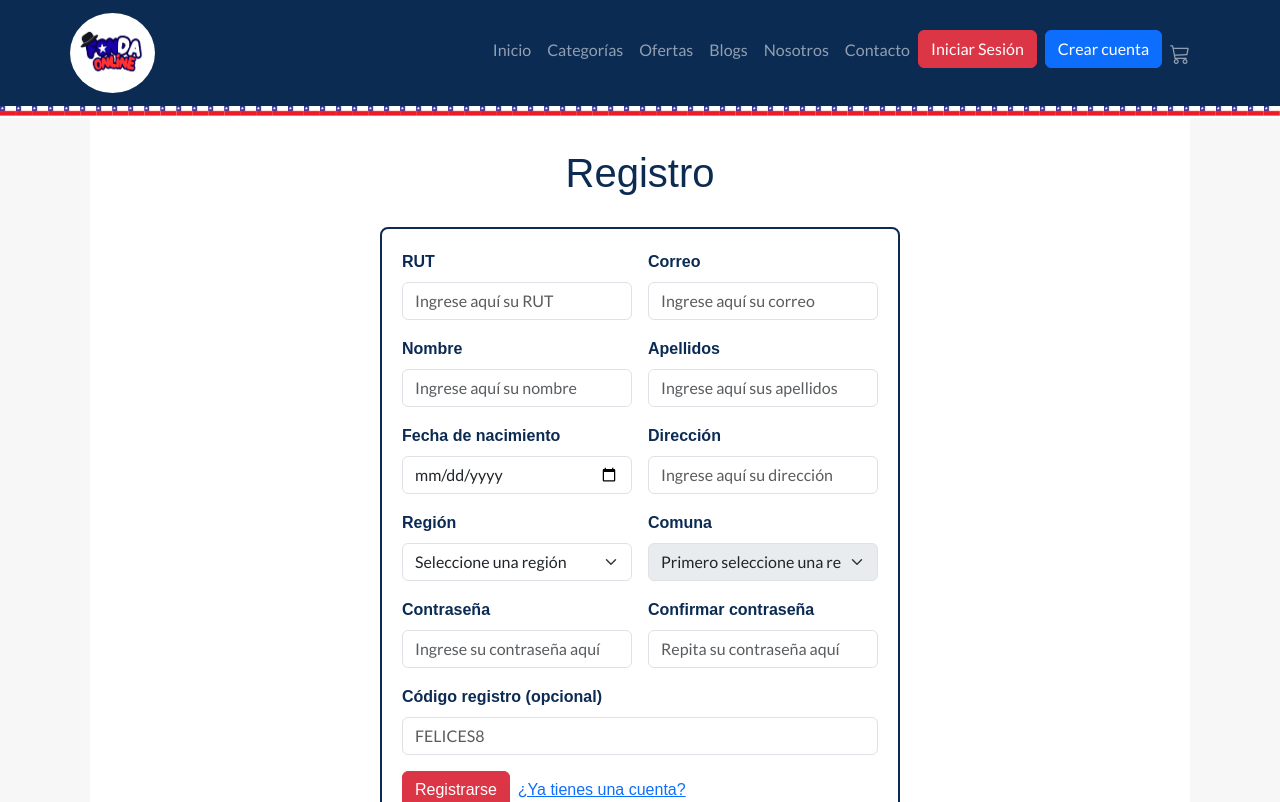
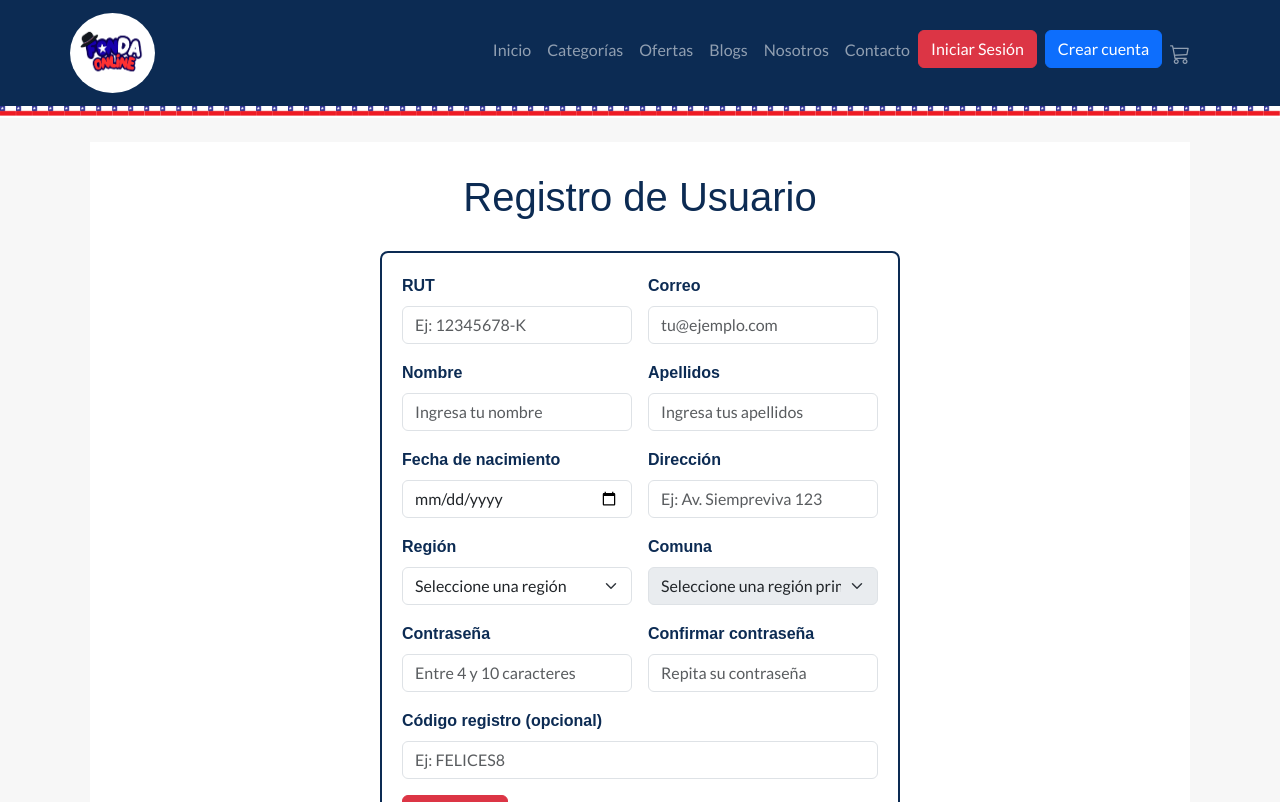
Before and after one commit to Sofi316/tufondaonline-front-back, a React (Create React App) app: page /registro in a window 1280 px wide. Shown: the top 802 px of the page. Built offline with nearby package versions, Linux system fonts and the light colour scheme; a web font is replaced by a local one.

Commit message:
Merge con registro de sofia.

```diff
--- a/src/pages/Registro.jsx
+++ b/src/pages/Registro.jsx
@@ -1,34 +1,40 @@
 // src/pages/Registro.jsx
+import React, { useState, useEffect } from 'react';
+import { Link, useNavigate } from 'react-router-dom';
+import { Alert } from 'react-bootstrap'; // Usaremos Alert de react-bootstrap
+// Importa funciones de tus archivos de datos (asegúrate que las rutas sean correctas)
+import { getRegiones, getComunas } from '../data/datos.js';
+import { createUsuario } from '../data/usersData.js';
 
-import React, { useState, useEffect } from 'react';
-import { Link } from 'react-router-dom';
-import { Alert } from 'react-bootstrap';
-import { getRegiones, getComunas } from '../data/datos.js';
-
-// --- FUNCIONES HELPER DE TU formulario.js ---
-// (Las ponemos fuera del componente para que no se redeclaren)
+// --- Funciones de Validación (fuera del componente) ---
 function validarRUT(rut) {
+    if (!rut) return false;
+    // Limpia el RUT (quita puntos y guion) y convierte a mayúsculas
     rut = rut.replace(/[.-]/g, '').toUpperCase();
+    // Expresión regular para validar formato XXXXXXXX-X (donde X es número o K)
     return /^[0-9]{7,8}[0-9K]$/.test(rut);
 }
 
 function calcularEdad(fechaNac) {
+    if (!fechaNac) return 0; // Si no hay fecha, devuelve 0
     const nacimiento = new Date(fechaNac);
     const hoy = new Date();
-    let edad = hoy.getFullYear() - nacimiento.getFullYear();
-    const mes = hoy.getMonth() - nacimiento.getMonth();
-
+    let edad = hoy.getFullYear() - nacimiento.getFullYear(); // Diferencia de años
+    const mes = hoy.getMonth() - nacimiento.getMonth(); // Diferencia de meses
+    // Ajusta la edad si aún no cumple años este año
     if (mes < 0 || (mes === 0 && hoy.getDate() < nacimiento.getDate())) {
         edad--;
     }
     return edad;
 }
-// --- FIN FUNCIONES HELPER ---
+// --- Fin Funciones de Validación ---
 
 
+// --- Componente Principal ---
 function Registro() {
 
-    const [formData, setFormData] = useState({
+    // Define el estado inicial del formulario
+    const initialState = {
         rut: '',
         email: '',
         nombre: '',
@@ -37,234 +43,237 @@ function Registro() {
         direccion: '',
         region: '',
         comuna: '',
-        contraseña: '',
+        contraseña: '', // Asegúrate que createUsuario espere 'contraseña'
         contraseñaCon: '',
-        codigo: ''
-    });
+        codigo: '',
+        tipo: 'cliente' // Añadido: Asigna rol por defecto (ajusta si es necesario)
+    };
 
+    // --- Declaración de Estados ---
+    // Solo UNA declaración de formData
+    const [formData, setFormData] = useState(initialState);
     const [listaRegiones, setListaRegiones] = useState([]);
     const [listaComunas, setListaComunas] = useState([]);
-    const [mensaje, setMensaje] = useState("");
-    const [tipoMensaje, setTipoMensaje] = useState("success");
+    const [mensaje, setMensaje] = useState(""); // Para mensajes de éxito/error
+    const [tipoMensaje, setTipoMensaje] = useState("success"); // 'success' o 'danger'
+    const navigate = useNavigate(); // Hook para redirigir
+    // ----------------------------
 
+    // --- Efectos ---
+    // Carga las regiones al inicio
     useEffect(() => {
         setListaRegiones(getRegiones());
-    }, []);
+    }, []); // Array vacío = solo se ejecuta una vez
 
+    // Carga las comunas cuando cambia la región seleccionada
     useEffect(() => {
-        if (formData.region) {
-            setListaComunas(getComunas(formData.region));
+        if (formData.region) { // Si hay una región seleccionada...
+            setListaComunas(getComunas(formData.region)); // ...carga sus comunas
         } else {
-            setListaComunas([]);
+            setListaComunas([]); // Si no, vacía la lista de comunas
         }
+        // Resetea la comuna seleccionada cada vez que cambia la región
         setFormData(prev => ({ ...prev, comuna: '' }));
-    }, [formData.region]);
+    }, [formData.region]); // Se ejecuta cada vez que formData.region cambia
+    // -------------
 
-
+    // Maneja los cambios en cualquier input del formulario
     const handleChange = (e) => {
-        setMensaje(""); // Limpia el mensaje de error/éxito al empezar a escribir
-        const { name, value } = e.target;
+        setMensaje(""); // Limpia mensajes al empezar a escribir
+        const { name, value } = e.target; // Obtiene el nombre y valor del input que cambió
+        // Actualiza el estado 'formData' con el nuevo valor
         setFormData(prevData => ({
-            ...prevData,
-            [name]: value
+            ...prevData, // Mantiene los valores anteriores
+            [name]: value // Actualiza solo el campo que cambió
         }));
     };
 
-    // --- MANEJADOR ACTUALIZADO CON VALIDACIONES DE formulario.js ---
+    // Maneja el envío del formulario
     const handleSubmit = (e) => {
-        e.preventDefault();
-        setMensaje("");
-        let descuentos = []; // Array para los beneficios
+        e.preventDefault(); // Evita que la página se recargue
+        setMensaje(""); // Limpia mensajes previos
+        let descuentos = []; // Array para guardar mensajes de beneficios
 
-        // --- INICIO DE VALIDACIONES ---
+        // Desestructura formData para facilitar el acceso a los valores
         const { rut, email, nombre, apellidos, fechaNac, direccion, contraseña, contraseñaCon, region, comuna, codigo } = formData;
 
-        // 1. RUT
+        // --- VALIDACIONES ---
         if (!rut || !validarRUT(rut)) {
-            setTipoMensaje("danger");
-            setMensaje("El RUT es requerido y debe ser válido (ej: 12345678-K)");
-            return;
+            setTipoMensaje("danger"); setMensaje("El RUT es requerido y debe ser válido (ej: 12345678-K)"); return;
         }
+        // Valida formato de correo y dominios permitidos
+        if (!email || !/^[^\s@]+@(duoc\.cl|profesor\.duoc\.cl|gmail\.com)$/.test(email)) {
+            setTipoMensaje("danger"); setMensaje("Correo requerido con dominio @duoc.cl, @profesor.duoc.cl o @gmail.com"); return;
+        }
+        // Aplica beneficio si es de Duoc
+        if (email.endsWith('@duoc.cl')) { descuentos.push("¡Choripan gratis en tu cumpleaños por ser estudiante Duoc!"); } // Mensaje actualizado
+        if (!nombre || nombre.length > 50) {
+            setTipoMensaje("danger"); setMensaje("Nombre requerido (máx. 50 caracteres)"); return;
+        }
+        if (!apellidos || apellidos.length > 100) {
+            setTipoMensaje("danger"); setMensaje("Apellidos requeridos (máx. 100 caracteres)"); return;
+        }
+        if (!fechaNac) {
+            setTipoMensaje("danger"); setMensaje("Fecha de nacimiento requerida"); return;
+        } else { // Calcula edad y aplica beneficio si corresponde
+            const edad = calcularEdad(fechaNac);
+            if (edad < 18) { // Validación de edad mínima
+               setTipoMensaje("danger"); setMensaje("Debes ser mayor de 18 años para registrarte."); return;
+            }
+            if (edad >= 50) { descuentos.push("¡Tienes 50% de descuento por ser mayor de 50 años!"); } // Mensaje actualizado
+        }
+        if (!direccion || direccion.length > 300) {
+            setTipoMensaje("danger"); setMensaje("Dirección requerida (máx. 300 caracteres)"); return;
+        }
+        if (!region || !comuna) { // Asegura que se seleccionen ambos
+            setTipoMensaje("danger"); setMensaje("Debes seleccionar una Región y Comuna"); return;
+        }
+        // Valida largo de contraseña
+        if (!contraseña || contraseña.length < 4 || contraseña.length > 10) {
+            setTipoMensaje("danger"); setMensaje("Contraseña requerida (debe tener entre 4 y 10 caracteres)"); return;
+        }
+        // Valida que las contraseñas coincidan
+        if (contraseña !== contraseñaCon) {
+            setTipoMensaje("danger"); setMensaje("Error: Las contraseñas no coinciden."); return;
+        }
+        // Aplica beneficio por código
+        if (codigo === "FELICES8") { descuentos.push("¡Tienes 10% de descuento por usar el código FELICES18!"); } // Mensaje y código actualizados
+        // --- FIN VALIDACIONES ---
 
-        // 2. Email
-        if (!email || !/^[^\s@]+@(duoc\.cl|profesor\.duoc\.cl|gmail\.com)$/.test(email)) {
-            setTipoMensaje("danger");
-            setMensaje("Correo requerido con dominio @duoc.cl, @profesor.duoc.cl o @gmail.com");
-            return;
+        // Si todas las validaciones pasan...
+        try {
+            // Llama a la función de usersData para crear el usuario
+            // Asegúrate que createUsuario espere un objeto con las propiedades correctas
+            // (nombre, apellidos, email, contraseña, tipo/role, rut, region, comuna, fechaNac, direccion)
+            createUsuario({ ...formData, tipo: 'cliente' }); // Pasamos 'cliente' como tipo por defecto
+
+            // Prepara mensaje de éxito
+            let mensajeExito = '¡Registro exitoso!';
+            if (descuentos.length > 0) { // Si hay beneficios, los añade al mensaje
+                mensajeExito += '\n\nBeneficios aplicados:\n- ' + descuentos.join('\n- ');
+            }
+            setTipoMensaje("success"); // Tipo de alerta: éxito
+            setMensaje(mensajeExito); // Muestra el mensaje
+
+            // Limpia el formulario volviendo al estado inicial
+            setFormData(initialState);
+
+            // Redirige a la página de inicio de sesión después de 2 segundos
+            setTimeout(() => {
+                navigate('/iniciarSesion');
+            }, 2000); // 2000 milisegundos = 2 segundos
+
+        } catch (error) { // Si createUsuario lanza un error (ej. email duplicado)...
+            setTipoMensaje("danger"); // Tipo de alerta: error
+            // Muestra el mensaje de error (ej. "El correo ya está registrado")
+            setMensaje("Error al registrar el usuario: " + error.message);
+            console.error("Error en createUsuario:", error); // Muestra el error en consola
         }
-        if (email.endsWith('@duoc.cl')) {
-            descuentos.push("Tortas gratis en tu cumpleaños por ser estudiante Duoc");
-        }
-
-        // 3. Nombre
-        if (!nombre || nombre.length > 50) {
-            setTipoMensaje("danger");
-            setMensaje("Nombre requerido (máx. 50 caracteres)");
-            return;
-        }
-
-        // 4. Apellidos
-        if (!apellidos || apellidos.length > 100) {
-            setTipoMensaje("danger");
-            setMensaje("Apellidos requeridos (máx. 100 caracteres)");
-            return;
-        }
-
-        // 5. Fecha de nacimiento
-        if (!fechaNac) {
-            setTipoMensaje("danger");
-            setMensaje("Fecha de nacimiento requerida");
-            return;
-        } else {
-            const edad = calcularEdad(fechaNac);
-            if (edad >= 50) {
-                descuentos.push("50% de descuento por ser mayor de 50 años");
-            }
-        }
-
-        // 6. Dirección
-        if (!direccion || direccion.length > 300) {
-            setTipoMensaje("danger");
-            setMensaje("Dirección requerida (máx. 300 caracteres)");
-            return;
-        }
-
-        // 7. Región y Comuna (Validación extra, tu JS no la tenía pero es buena)
-        if (!region || !comuna) {
-            setTipoMensaje("danger");
-            setMensaje("Debe seleccionar una Región y Comuna");
-            return;
-        }
-
-        // 8. Contraseña
-        if (!contraseña || contraseña.length < 4 || contraseña.length > 10) {
-            setTipoMensaje("danger");
-            setMensaje("Contraseña requerida (debe tener entre 4 y 10 caracteres)");
-            return;
-        }
-
-        // 9. Confirmar Contraseña
-        if (contraseña !== contraseñaCon) {
-            setTipoMensaje("danger");
-            setMensaje("Error: Las contraseñas no coinciden.");
-            return;
-        }
-
-        // 10. Código descuento
-        if (codigo === "FELICES8") {
-            descuentos.push("10% de descuento por código FELICES8");
-        }
-
-        // --- FIN DE VALIDACIONES ---
-
-        // Si todo está bien:
-        console.log("Datos del formulario validados:", formData);
-
-        let mensajeExito = '¡Registro exitoso!';
-        if (descuentos.length > 0) {
-            // Preparamos el mensaje con saltos de línea
-            mensajeExito += '\n\nBeneficios aplicados:\n- ' + descuentos.join('\n- ');
-        }
-
-        setTipoMensaje("success");
-        setMensaje(mensajeExito);
-
-        // (Aquí llamarías a 'createUsuario' del servicio)
     };
 
-    // --- Renderización ---
+    // --- Renderización del JSX (la parte visual) ---
     return (
-        <main className="contenedor">
-            <h1 className="hReg">Registro</h1>
+        <main className="contenedor my-4"> {/* Añadido margen vertical */}
+            <h1 className="hReg text-center mb-4">Registro de Usuario</h1> {/* Centrado y con margen */}
 
-            {/* Renderiza el Alert (solo si 'mensaje' tiene texto) */}
+            {/* Muestra el Alert de Bootstrap si 'mensaje' tiene contenido */}
             {mensaje && (
               <Alert
-                variant={tipoMensaje}
-                onClose={() => setMensaje("")}
-                dismissible
-                // Agregamos este estilo para que respete los saltos de línea \n
+                variant={tipoMensaje} // Color del alert (success o danger)
+                onClose={() => setMensaje("")} // Permite cerrar el alert
+                dismissible // Muestra el botón 'x' para cerrar
+                // Estilo para que respete los saltos de línea (\n) en el mensaje de beneficios
                 style={{ whiteSpace: 'pre-wrap' }}
               >
                 {mensaje}
               </Alert>
             )}
 
+            {/* Formulario con clases de Bootstrap para layout */}
             <form className="formulario" id="formularioRegistro" onSubmit={handleSubmit} noValidate>
-                <div className="row g-3">
-                    {/* ... (Tus campos <input> y <select> van aquí sin cambios) ... */}
+                {/* Usa row y col-* de Bootstrap para organizar los campos */}
+                <div className="row g-3"> {/* g-3 añade espacio entre columnas */}
 
-                    {/* RUT */}
+                    {/* Campo RUT */}
                     <div className="col-md-6">
                         <label htmlFor="rut" className="form-label">RUT</label>
-                        <input name="rut" placeholder="Ingrese aquí su RUT" type="text" className="form-control" id="rut" value={formData.rut} onChange={handleChange} />
+                        <input name="rut" placeholder="Ej: 12345678-K" type="text" className="form-control" id="rut" value={formData.rut} onChange={handleChange} required />
                     </div>
-                    {/* Correo */}
+                    {/* Campo Correo */}
                     <div className="col-md-6">
                         <label htmlFor="email" className="form-label">Correo</label>
-                        <input type="email" name="email" placeholder="Ingrese aquí su correo" className="form-control" id="email" value={formData.email} onChange={handleChange} />
+                        <input type="email" name="email" placeholder="tu@ejemplo.com" className="form-control" id="email" value={formData.email} onChange={handleChange} required />
                     </div>
-                    {/* Nombre */}
+                    {/* Campo Nombre */}
                     <div className="col-md-6">
                         <label htmlFor="nombre" className="form-label">Nombre</label>
-                        <input name="nombre" placeholder="Ingrese aquí su nombre" type="text" className="form-control" id="nombre" value={formData.nombre} onChange={handleChange} />
+                        <input name="nombre" placeholder="Ingresa tu nombre" type="text" className="form-control" id="nombre" value={formData.nombre} onChange={handleChange} required maxLength="50"/>
                     </div>
-                    {/* Apellidos */}
+                    {/* Campo Apellidos */}
                     <div className="col-md-6">
                         <label htmlFor="apellidos" className="form-label">Apellidos</label>
-                        <input name="apellidos" placeholder="Ingrese aquí sus apellidos" type="text" className="form-control" id="apellidos" value={formData.apellidos} onChange={handleChange} />
+                        <input name="apellidos" placeholder="Ingresa tus apellidos" type="text" className="form-control" id="apellidos" value={formData.apellidos} onChange={handleChange} required maxLength="100"/>
                     </div>
-                    {/* Fecha de nacimiento */}
+                    {/* Campo Fecha de nacimiento */}
                     <div className="col-md-6">
                         <label htmlFor="fechaNac" className="form-label">Fecha de nacimiento</label>
-                        <input type="date" name="fechaNac" className="form-control" id="fechaNac" value={formData.fechaNac} onChange={handleChange} />
+                        <input type="date" name="fechaNac" className="form-control" id="fechaNac" value={formData.fechaNac} onChange={handleChange} required />
                     </div>
-                    {/* Dirección */}
+                    {/* Campo Dirección */}
                     <div className="col-md-6">
                         <label htmlFor="direccion" className="form-label">Dirección</label>
-                        <input type="text" name="direccion" placeholder="Ingrese aquí su dirección" className="form-control" id="direccion" value={formData.direccion} onChange={handleChange} />
+                        <input type="text" name="direccion" placeholder="Ej: Av. Siempreviva 123" className="form-control" id="direccion" value={formData.direccion} onChange={handleChange} required maxLength="300"/>
                     </div>
-                    {/* Región */}
+                    {/* Campo Región */}
                     <div className="col-md-6">
                         <label htmlFor="region" className="form-label">Región</label>
-                        <select name="region" id="region" className="form-select" value={formData.region} onChange={handleChange} >
+                        <select name="region" id="region" className="form-select" value={formData.region} onChange={handleChange} required>
                             <option value="">Seleccione una región</option>
+                            {/* Mapea las regiones cargadas en el estado */}
                             {listaRegiones.map(region => (<option key={region} value={region}>{region}</option>))}
                         </select>
                     </div>
-                    {/* Comuna */}
+                    {/* Campo Comuna */}
                     <div className="col-md-6">
                         <label htmlFor="comuna" className="form-label">Comuna</label>
-                        <select name="comuna" id="comuna" className="form-select" value={formData.comuna} onChange={handleChange} disabled={listaComunas.length === 0}>
-                            <option value="">{formData.region ? "Seleccione una comuna" : "Primero seleccione una región"}</option>
+                        <select name="comuna" id="comuna" className="form-select" value={formData.comuna} onChange={handleChange} disabled={listaComunas.length === 0} required>
+                            <option value="">{formData.region ? "Seleccione una comuna" : "Seleccione una región primero"}</option>
+                            {/* Mapea las comunas cargadas (depende de la región) */}
                             {listaComunas.map(comuna => (<option key={comuna} value={comuna}>{comuna}</option>))}
                         </select>
                     </div>
-                    {/* Contraseña */}
+                    {/* Campo Contraseña */}
                     <div className="col-md-6">
                         <label htmlFor="contraseña" className="form-label">Contraseña</label>
-                        <input type="password" name="contraseña" placeholder="Ingrese su contraseña aquí" className="form-control" id="contraseña" value={formData.contraseña} onChange={handleChange} />
+                        <input type="password" name="contraseña" placeholder="Entre 4 y 10 caracteres" className="form-control" id="contraseña" value={formData.contraseña} onChange={handleChange} required minLength="4" maxLength="10"/>
                     </div>
-                    {/* Confirmar contraseña */}
+                    {/* Campo Confirmar contraseña */}
                     <div className="col-md-6">
                         <label htmlFor="contraseñaCon" className="form-label">Confirmar contraseña</label>
-                        <input type="password" name="contraseñaCon" placeholder="Repita su contraseña aquí" className="form-control" id="contraseñaCon" value={formData.contraseñaCon} onChange={handleChange} />
+                        <input type="password" name="contraseñaCon" placeholder="Repita su contraseña" className="form-control" id="contraseñaCon" value={formData.contraseñaCon} onChange={handleChange} required />
                     </div>
-                    {/* Código registro */}
+                    {/* Campo Código registro */}
                     <div className="col-12">
                         <label htmlFor="codigo" className="form-label">Código registro (opcional)</label>
-                        <input name="codigo" placeholder="FELICES8" className="form-control" id="codigo" value={formData.codigo} onChange={handleChange} />
+                        <input name="codigo" placeholder="Ej: FELICES8" className="form-control" id="codigo" value={formData.codigo} onChange={handleChange} />
                     </div>
-                    {/* Acciones */}
-                    <div className="col-12 acciones">
-                        <button className="btn btn-danger rojo" type="submit">Registrarse</button>
+                    {/* Acciones: Botón Registrarse y enlace a Iniciar Sesión */}
+                    <div className="col-12 d-flex align-items-center gap-3 mt-3"> {/* Flex para alinear botón y link */}
+                        <button className="btn btn-danger" type="submit"> {/* Usando btn-danger de Bootstrap */}
+                            Registrarse
+                        </button>
                         <Link to="/iniciarSesion">¿Ya tienes una cuenta?</Link>
                     </div>
-                    <div className="col-12"><p className="muted">Registrate con el código FELICES8 y tendrás 10% de descuento!</p></div>
+                    {/* Texto informativo sobre el código */}
+                    <div className="col-12 mt-2">
+                        <p className="text-muted small"> {/* text-muted y small para estilo */}
+                            Regístrate con el código FELICES8 y tendrás 10% de descuento en tu próxima compra! {/* Mensaje actualizado */}
+                        </p>
+                    </div>
                 </div>
             </form>
         </main>
     );
 }
 
-export default Registro;
+export default Registro; // Exporta el componente
```
